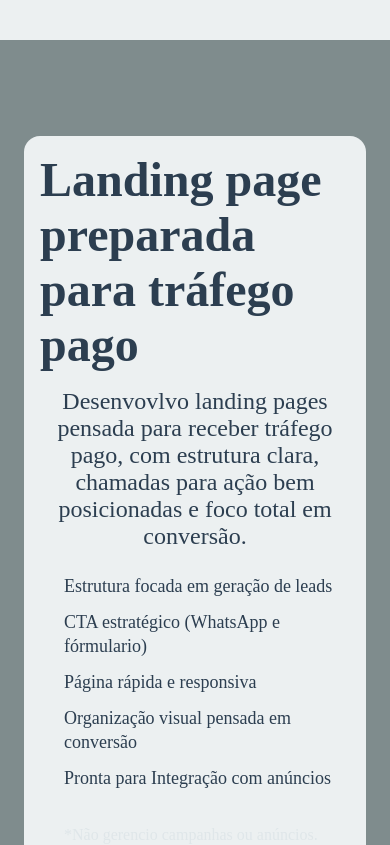
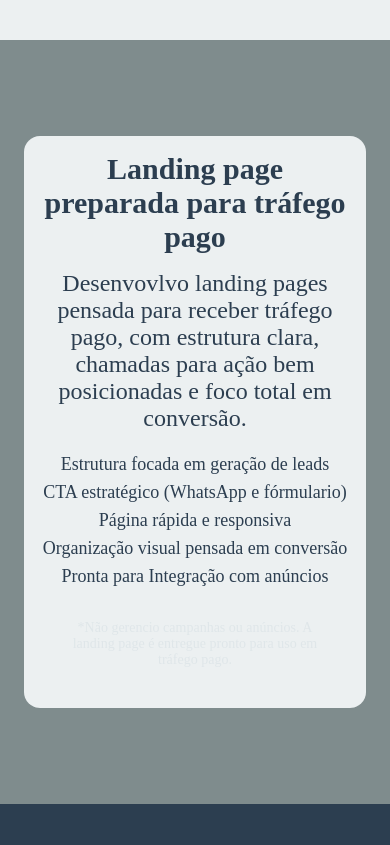
Before and after one commit to DeivithMaciel/Landing_Page_Freelance, a React (Vite) app: page / in a window 390 px wide. Shown: the part 1580-2425 px from the top of the page. Built offline with nearby package versions, Linux system fonts and the light colour scheme; a web font is replaced by a local one.

Commit message:
fetch: responsividade de PaidTraffic adicionada

```diff
--- a/src/sections/PaidTraffic/styles.ts
+++ b/src/sections/PaidTraffic/styles.ts
@@ -1,5 +1,5 @@
 import styled from 'styled-components'
-import { colors } from '../../styles/GlobalStyles'
+import { breakpoints, colors } from '../../styles/GlobalStyles'
 
 export const Container = styled.section`
     padding: 96px 24px;
@@ -18,7 +18,6 @@ export const Content = styled.div`
 
     h2 {
         font-size: 48px;
-        paddin-top: 8px;
     }
 
     p {
@@ -29,7 +28,6 @@ export const Content = styled.div`
 
     ul {
         margin-top: 24px;
-        padding-left: 24px;
 
         li {
             font-size: 18px;
@@ -45,12 +43,39 @@ export const Content = styled.div`
         font-size: 16px;
         color: ${colors.gray};
     }
+
+    @media (max-width: ${breakpoints.tablet}) {
+        h2 {
+            font-size: 36px;
+        }
+
+        p {
+            font-size: 24px;
+        }
+
+        ul {
+            li {
+                font-size: 18px;
+                line-height: 16px;
+            }
+        }
+    }
+    @media (max-width: ${breakpoints.mobile}) {
+        h2 {
+            font-size: 30px;
+        }
+
+        small {
+            font-size: 14px;
+        }
+    }
 `
 
 export const VisualBox = styled.div`
     display: flex;
     flex-direction: column;
     align-items: center;
+    text-align: center;
     justify-content: center;
     padding: 16px;
     flex: 1;
```
